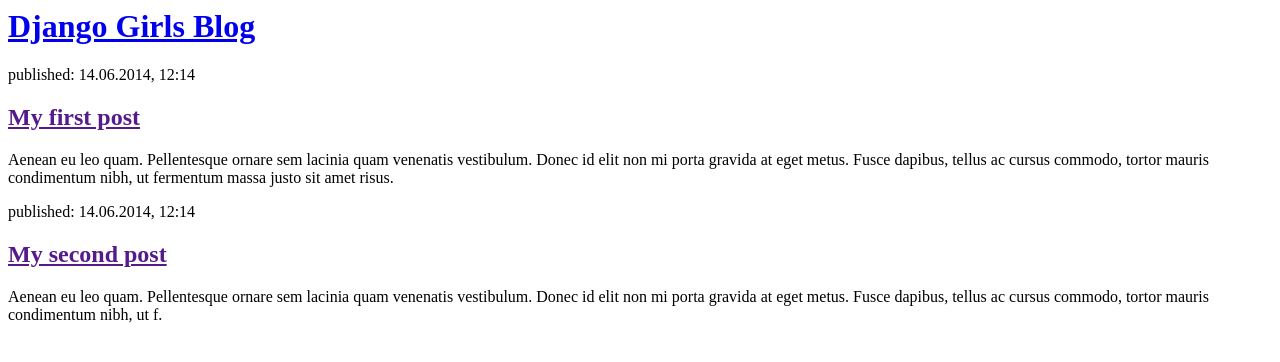
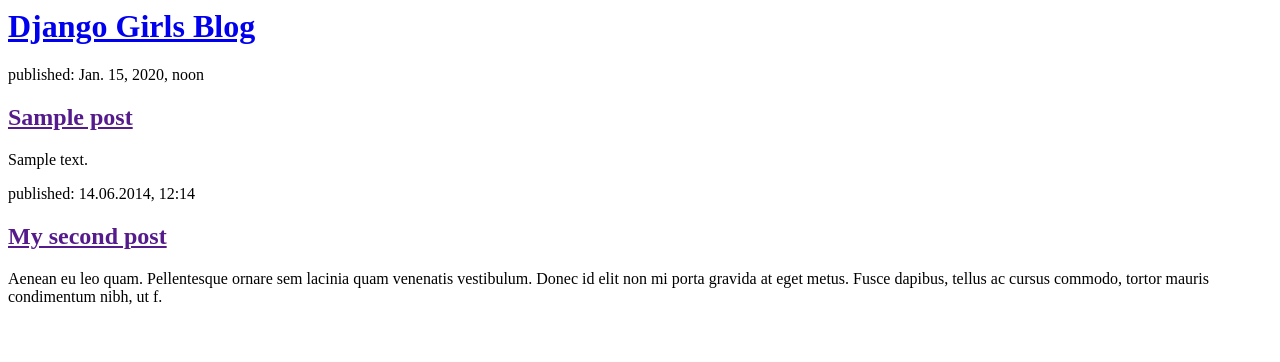
Before and after one commit to OliverBinneman/my-first-blog, a Django app: template blog/templates/blog/post_list.html in a window 1280 px wide. Shown: the top 362 px of the page. Run offline with Django 3.2, Linux system fonts and the light colour scheme; the template is opened without the code that fills it: values that come from a table or form of the project are taken from there, others are empty; tables that the repository leaves empty hold one stand-in row (values such as "Sample post"); parts of the project's set-up code (start-up, migrations or seed data) failed here and were passed over.

Commit message:
Modified templates to display posts from database.

```diff
--- a/blog/models.py
+++ b/blog/models.py
@@ -15,4 +15,4 @@
         self.save()
 
     def __str__(self):
-        return self.titles
+        return self.title
--- a/blog/templates/blog/post_list.html
+++ b/blog/templates/blog/post_list.html
@@ -7,11 +7,13 @@
             <h1><a href="/">Django Girls Blog</a></h1>
         </div>
 
-        <div>
-            <p>published: 14.06.2014, 12:14</p>
-            <h2><a href="">My first post</a></h2>
-            <p>Aenean eu leo quam. Pellentesque ornare sem lacinia quam venenatis vestibulum. Donec id elit non mi porta gravida at eget metus. Fusce dapibus, tellus ac cursus commodo, tortor mauris condimentum nibh, ut fermentum massa justo sit amet risus.</p>
-        </div>
+    {% for post in posts %}
+    <div>
+        <p>published: {{ post.published_date }}</p>
+        <h2><a href="">{{ post.title }}</a></h2>
+        <p>{{ post.text|linebreaksbr }}</p>
+    </div>
+{% endfor %}
 
         <div>
             <p>published: 14.06.2014, 12:14</p>
--- a/blog/views.py
+++ b/blog/views.py
@@ -1,6 +1,7 @@
 from django.shortcuts import render
-
-# Create your views here.
+from django.utils import timezone
+from .models import Post
 
 def post_list(request):
+    posts = Post.objects.filter(published_date__lte=timezone.now()).order_by('published_date')
     return render(request, 'blog/post_list.html', {})
```
